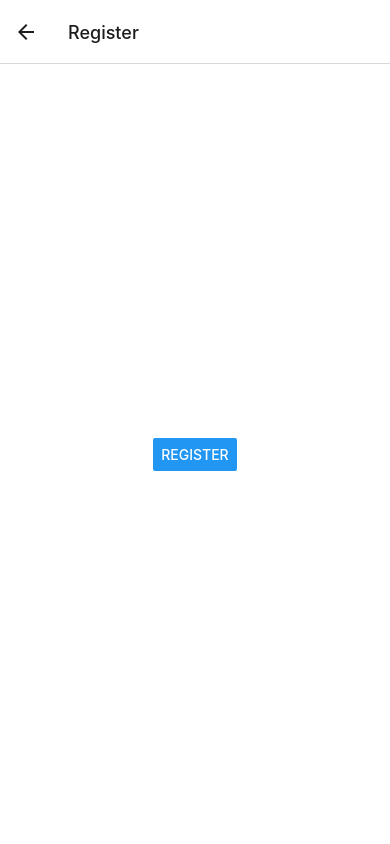
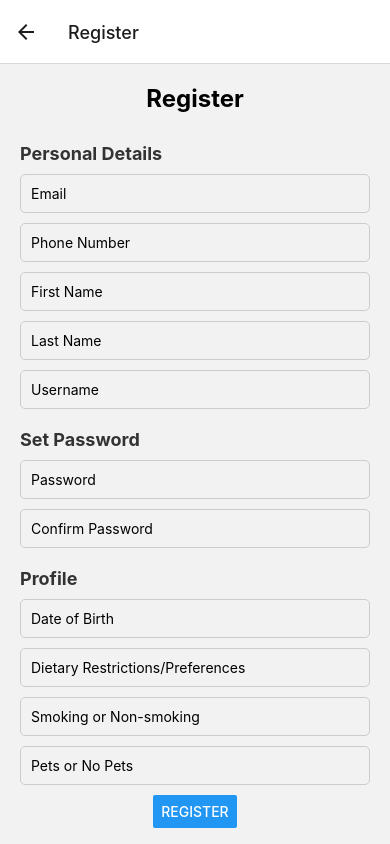
Before and after one commit to Katsumi404/FlatFinder, a React Native app: screen /Register in a window 390 px wide. Built offline with nearby package versions, Linux system fonts and the light colour scheme.

Commit message:
Update RegisterScreen.js

```diff
--- a/screens/RegisterScreen.js
+++ b/screens/RegisterScreen.js
@@ -1,28 +1,78 @@
-import { StatusBar } from 'expo-status-bar';
-import { StyleSheet, Text, Button, View } from 'react-native';
+import React, { useState } from 'react';
+import { View, TextInput, Button, StyleSheet, Text, ScrollView } from 'react-native';
 
 export default function RegisterScreen() {
-  const toHome = () => {
-    navigation.navigate('Login');
+  const [email, setEmail] = useState('');
+  const [phoneNumber, setPhoneNumber] = useState('');
+  const [firstName, setFirstName] = useState('');
+  const [lastName, setLastName] = useState('');
+  const [username, setUsername] = useState('');
+  const [password, setPassword] = useState('');
+  const [confirmPassword, setConfirmPassword] = useState('');
+  const [dateOfBirth, setDateOfBirth] = useState('');
+  const [dietaryRestrictions, setDietaryRestrictions] = useState('');
+  const [smokingPreference, setSmokingPreference] = useState('');
+  const [petPreference, setPetPreference] = useState('');
+
+  const handleRegistration = () => {
+    alert('Registration submitted');
   };
 
   return (
-    <View style={styles.container}>
-      <Button title="Register" onPress={toHome}></Button>
-      <StatusBar style="auto" />
-    </View>
+    <ScrollView contentContainerStyle={styles.container}>
+      <Text style={styles.title}>Register</Text>
+
+      <Text style={styles.header}>Personal Details</Text>
+      <TextInput placeholder="Email" value={email} onChangeText={setEmail} style={styles.input} />
+      <TextInput placeholder="Phone Number" value={phoneNumber} onChangeText={setPhoneNumber} style={styles.input} keyboardType="phone-pad" />
+      <TextInput placeholder="First Name" value={firstName} onChangeText={setFirstName} style={styles.input} />
+      <TextInput placeholder="Last Name" value={lastName} onChangeText={setLastName} style={styles.input} />
+      <TextInput placeholder="Username" value={username} onChangeText={setUsername} style={styles.input} />
+
+      <Text style={styles.header}>Set Password</Text>
+      <TextInput placeholder="Password" value={password} onChangeText={setPassword} style={styles.input} secureTextEntry={true} />
+      <TextInput placeholder="Confirm Password" value={confirmPassword} onChangeText={setConfirmPassword} style={styles.input} secureTextEntry={true} />
+
+      <Text style={styles.header}>Profile</Text>
+      <TextInput placeholder="Date of Birth" value={dateOfBirth} onChangeText={setDateOfBirth} style={styles.input} />
+      <TextInput placeholder="Dietary Restrictions/Preferences" value={dietaryRestrictions} onChangeText={setDietaryRestrictions} style={styles.input} />
+      <TextInput placeholder="Smoking or Non-smoking" value={smokingPreference} onChangeText={setSmokingPreference} style={styles.input} />
+      <TextInput placeholder="Pets or No Pets" value={petPreference} onChangeText={setPetPreference} style={styles.input} />
+
+      <Button title="Register" onPress={handleRegistration} style={styles.button} />
+    </ScrollView>
   );
 }
 
 const styles = StyleSheet.create({
   container: {
-    flex: 1,
-    backgroundColor: '#fff',
+    flexGrow: 1,
+    justifyContent: 'center',
     alignItems: 'center',
-    justifyContent: 'center',
+    padding: 20,
   },
-
-  Button: {
+  title: {
+    marginBottom: 20,
+    fontSize: 24,
+    fontWeight: 'bold',
+  },
+  header: {
+    alignSelf: 'flex-start',
+    fontSize: 18,
+    fontWeight: 'bold',
+    color: '#333',
+    paddingVertical: 10,
+  },
+  input: {
+    width: '100%',
     padding: 10,
-  }
+    marginBottom: 10,
+    borderWidth: 1,
+    borderColor: '#ccc',
+    borderRadius: 5,
+  },
+  button: {
+    marginTop: 10,
+    padding: 10,
+  },
 });
```
